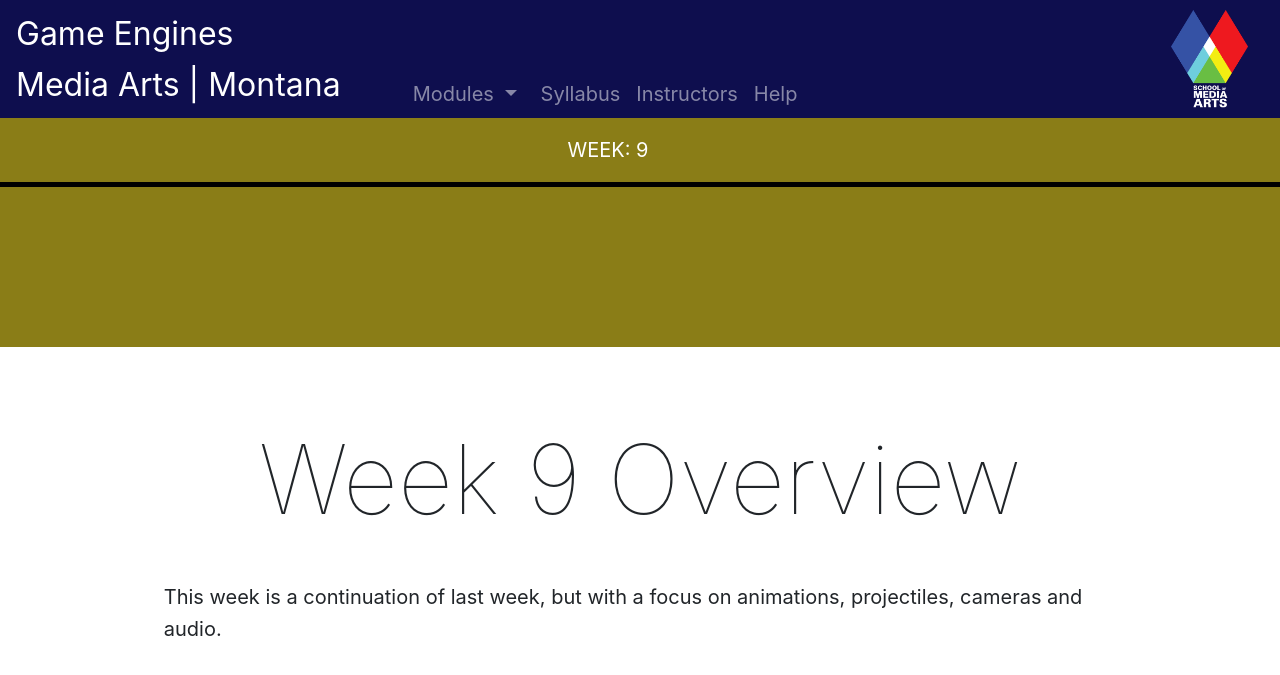
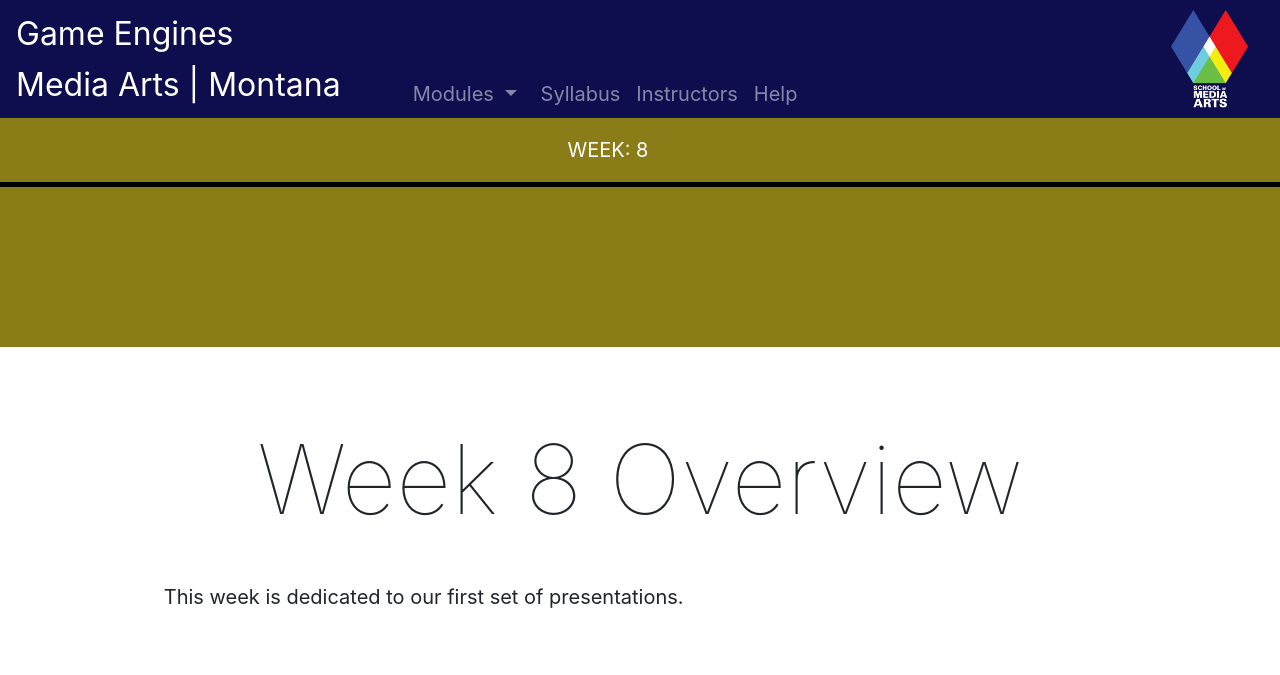
Before and after one commit to Montana-Media-Arts/460_GameEngines-Fall2023, a Jekyll site: the page built from modules/week-9/in_progress/2017-01-01-overview.md, in a window 1280 px wide. Shown: the top 675 px of the page. Built offline with Jekyll 4.4.1, drawn with Linux system fonts in a browser that asks for light colours; nearby versions of some CDN libraries.

Commit message:
updated week 8 and 9

```diff
--- a/modules/week-9/in_progress/2017-01-01-overview.md
+++ b/modules/week-9/in_progress/2017-01-01-overview.md
@@ -1,9 +1,9 @@
 ---
 title: Weekly Overview
-module: 9
-jotted: false
+module: 8
 ---
 
-# Week 9 Overview
+# Week 8 Overview <br />
 
-This week is a continuation of last week, but with a focus on animations, projectiles, cameras and audio.
+
+This week is dedicated to our first set of presentations.
```
Also changed, not shown: modules/week-7/_posts/2017-03-30-conclusions.md (+1 -1 lines), modules/week-8/_posts/2017-01-01-overview.md (+1 -2 lines), modules/week-8/_posts/2017-01-25-homework.md (added, +17 -0 lines), modules/week-8/_posts/2017-03-30-conclusions.md (added, +9 -0 lines), modules/week-9/_posts/2017-01-01-overview.md (+2 -5 lines), modules/week-9/in_progress/2017-01-17-install-kit.md (renamed from modules/week-9/_posts/2017-01-17-install-kit.md), modules/week-9/in_progress/2017-01-18-pro-builder.md (renamed from modules/week-9/_posts/2017-01-18-pro-builder.md), modules/week-9/in_progress/2017-01-19-acid-pool.md (renamed from modules/week-9/_posts/2017-01-19-acid-pool.md), modules/week-9/in_progress/2017-01-20-vortex-coloring.md (renamed from modules/week-9/_posts/2017-01-20-vortex-coloring.md), modules/week-9/in_progress/2017-01-21-prefabs.md (renamed from modules/week-9/_posts/2017-01-21-prefabs.md), modules/week-9/in_progress/2017-01-22-rock-painter.md (renamed from modules/week-9/_posts/2017-01-22-rock-painter.md), modules/week-9/in_progress/2017-01-23-organizing.md (renamed from modules/week-9/_posts/2017-01-23-organizing.md), modules/week-9/in_progress/2017-01-24-game-boundaries.md (renamed from modules/week-9/_posts/2017-01-24-game-boundaries.md), modules/week-9/in_progress/2017-01-25-moving-platforms.md (renamed from modules/week-9/_posts/2017-01-25-moving-platforms.md), 4 more files.
